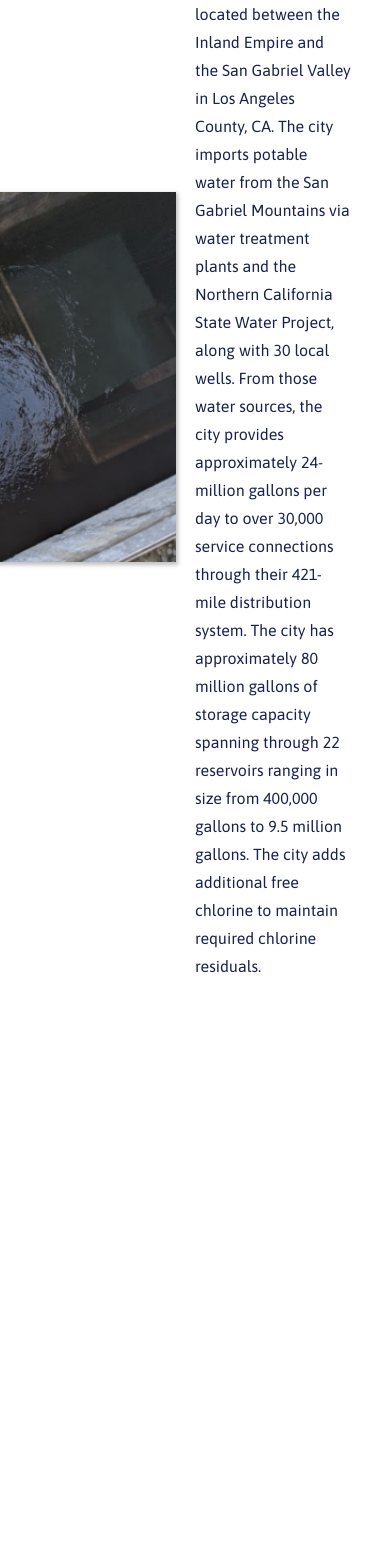
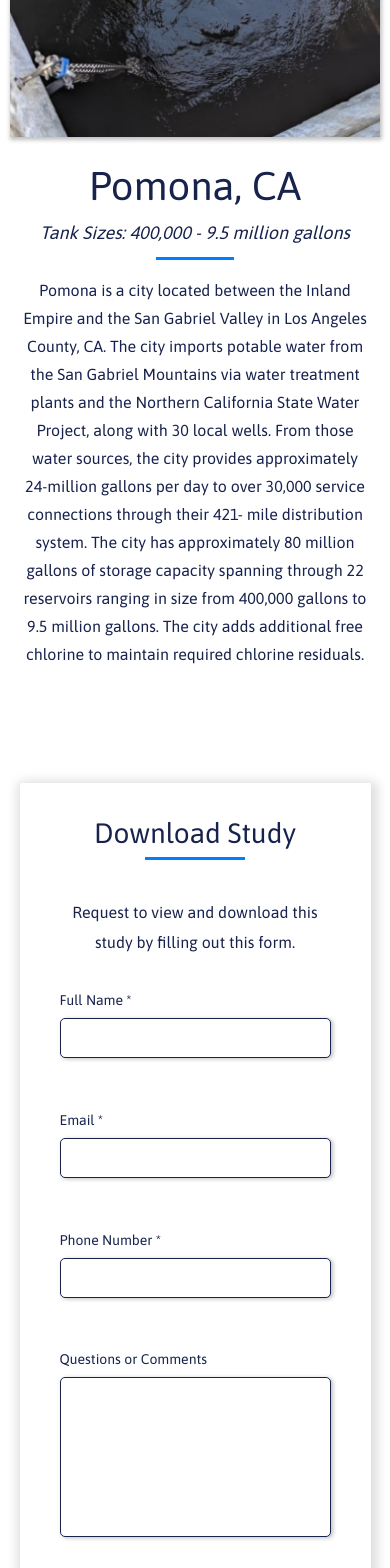
Before and after one commit to mitchHartigan/big-wave, a React (Create React App) app: page /pomona in a window 390 px wide. Shown: the part 360-1928 px from the top of the page. Before the commit the page ends 1347 px from the top, so only its background shows below. Built offline with nearby package versions, Linux system fonts and the light colour scheme.

Commit message:
style: responsive download form

```diff
--- a/src/components/form/Form.js
+++ b/src/components/form/Form.js
@@ -13,7 +13,7 @@ const _Form = styled.div`
   display: flex;
   flex-direction: column;
   justify-content: space-between;
-  width: 35vw;
+  width: 40vw;
   min-width: 600px;
   background-color: white;
   box-shadow: 2px 3px 11px 5px rgba(0, 0, 0, 0.13);
--- a/src/components/form/TextArea.js
+++ b/src/components/form/TextArea.js
@@ -39,7 +39,7 @@ const Label = styled.p`
   font-family: ${(props) => props.theme.font};
   font-size: ${(props) => props.theme.text.xs};
   color: ${(props) => props.theme.colors.darkBlue};
-  margin: 10px 0px 10px 0px;
+  margin: 0px 0px 10px 0px;
 
   @media (max-width: 700px) {
     font-size: ${(props) => props.theme.text.xxs};
--- a/src/pages/Case Studies/index.js
+++ b/src/pages/Case Studies/index.js
@@ -4,6 +4,7 @@ import { Header } from "./_header/Header";
 import Navbar from "components/navbar/index";
 import styled from "styled-components";
 import { Gallery } from "./gallery/Gallery";
+import { Footer } from "components/Footer";
 
 export const CaseStudies = () => {
   return (
@@ -11,6 +12,7 @@ export const CaseStudies = () => {
       <ScrollToTopOnMount />
       <Header />
       <Gallery />
+      <Footer />
       <Navbar alwaysDisplay />
     </Container>
   );
--- a/src/pages/Homepage/_contact/_ContactForm.js
+++ b/src/pages/Homepage/_contact/_ContactForm.js
@@ -25,17 +25,27 @@ export default class ContactForm extends Component {
   handleUpdate = (evt) => {
     const { name, value } = evt.target;
 
-    this.setState({ [name]: value }, () => {});
+    this.setState({ [name]: value });
   };
 
   validateForm = () => {
     const { name, email, message } = this.state;
 
-    this.setState({
-      invalidName: name === "",
-      invalidEmail: email === "",
-      invalidMessage: message === "",
-    });
+    this.setState(
+      {
+        invalidName: name === "",
+        invalidEmail: email === "",
+        invalidMessage: message === "",
+      },
+      () => {
+        const { invalidName, invalidEmail, invalidMessage } = this.state;
+
+        if ((!invalidName, !invalidEmail, !invalidMessage)) {
+          // post form.
+          console.log("form is valid and ready to be posted.");
+        }
+      }
+    );
   };
 
   render() {
--- /dev/null
+++ b/src/pages/Pomona/_DownloadForm.js
@@ -0,0 +1,106 @@
+import React from "react";
+import { Form } from "components/form/Form";
+import { Input } from "components/form/Input";
+import { TextArea } from "components/form/TextArea";
+import { Button } from "components/Button";
+import { Subtext } from "components/Subtext";
+import { Title } from "components/Title";
+import { CenterBlock } from "components/CenterBlock";
+import styled from "styled-components";
+
+export class DownloadForm extends React.Component {
+  constructor(props) {
+    super(props);
+
+    this.state = {
+      name: "",
+      email: "",
+      phone: "",
+      questions: "",
+      invalidName: false,
+      invalidEmail: false,
+      invalidPhone: false,
+    };
+  }
+
+  handleUpdate = (evt) => {
+    const { name, value } = evt.target;
+    this.setState({ [name]: value });
+  };
+
+  validateForm = () => {
+    const { name, email, phone } = this.state;
+
+    this.setState(
+      {
+        invalidName: name === "",
+        invalidEmail: email === "",
+        invalidPhone: phone === "",
+      },
+      () => {
+        const { invalidName, invalidEmail, invalidPhone } = this.state;
+
+        if ((!invalidName, !invalidEmail, !invalidPhone)) {
+          // post form.
+          console.log("form is valid and ready for submission");
+        }
+      }
+    );
+  };
+
+  render() {
+    const { invalidName, invalidEmail, invalidPhone } = this.state;
+
+    return (
+      <Container>
+        <Form>
+          <Title size="lg" align="center" styles={TitleStylesOverride}>
+            Download Study
+          </Title>
+          <Subtext alignment="center" styles="margin-bottom: 3vh">
+            Request to view and download this study by filling out this form.
+          </Subtext>
+          <Input
+            label="Full Name *"
+            name="name"
+            onChange={this.handleUpdate}
+            invalid={invalidName}
+          />
+          <Input
+            label="Email *"
+            name="email"
+            onChange={this.handleUpdate}
+            invalid={invalidEmail}
+          />
+          <Input
+            label="Phone Number *"
+            name="phone"
+            onChange={this.handleUpdate}
+            invalid={invalidPhone}
+          />
+          <TextArea
+            label="Questions or Comments"
+            name="questions"
+            onChange={this.handleUpdate}
+          />
+          <CenterBlock>
+            <Button onClick={this.validateForm}>Send</Button>
+          </CenterBlock>
+        </Form>
+      </Container>
+    );
+  }
+}
+
+const TitleStylesOverride = {
+  marginTop: "4vh",
+  marginBottom: "2vh",
+};
+
+const Container = styled.div`
+  margin-top: 15vh;
+
+  @media (max-width: 1350px) {
+    margin-top: 8vh;
+  }
+`;
--- a/src/pages/Pomona/_Header.js
+++ b/src/pages/Pomona/_Header.js
@@ -15,6 +15,13 @@ const Container = styled.div`
   display: grid;
   grid-template-columns: 15% 30% 5% 40% 10%;
   padding-top: 15vh;
+
+  @media (max-width: 1350px) {
+    display: flex;
+    flex-direction: column;
+    justify-content: space-around;
+    align-items: center;
+  }
 `;
 
 const Image = styled.div`
@@ -29,4 +36,8 @@ const Image = styled.div`
   justify-self: end;
   align-self: center;
   box-shadow: 1px 2px 4px 1px rgba(0, 0, 0, 0.25);
+
+  @media (max-width: 650px) {
+    width: 95%;
+  }
 `;
--- a/src/pages/Pomona/_Summary.js
+++ b/src/pages/Pomona/_Summary.js
@@ -28,6 +28,10 @@ const Container = styled.div`
   flex-direction: column;
   grid-column: 4 / 5;
   align-self: center;
+
+  @media (max-width: 1350px) {
+    align-items: center;
+  }
 `;
 
 const Title = styled.h1`
@@ -38,6 +42,10 @@ const Title = styled.h1`
   margin-bottom: 7px;
   font-weight: normal;
   text-align: left;
+
+  @media (max-width: 1350px) {
+    text-align: center;
+  }
 `;
 
 const Underline = styled.span`
@@ -69,4 +77,13 @@ const Paragraph = styled.p`
   text-align: left;
   line-height: 28px;
   max-width: 40vw;
+
+  @media (max-width: 1350px) {
+    text-align: center;
+    max-width: 600px;
+  }
+
+  @media (max-width: 700px) {
+    width: 90%;
+  }
 `;
--- a/src/pages/Pomona/index.js
+++ b/src/pages/Pomona/index.js
@@ -4,13 +4,15 @@ import { ScrollToTopOnMount } from "components/ScrollToTopOnMount";
 import Navbar from "components/navbar/index";
 import { Header } from "./_Header";
 import { Footer } from "components/Footer";
+import { DownloadForm } from "./_DownloadForm";
 
 export const Pomona = () => {
   return (
     <Container>
       <ScrollToTopOnMount />
       <Header />
-      {/* <Footer /> */}
+      <DownloadForm />
+      <Footer />
       <Navbar alwaysDisplay />
     </Container>
   );
```
Also changed, not shown: src/pages/Homepage/_Hero.js (added, +19 -0 lines), public/homepage_hero.png (added).
